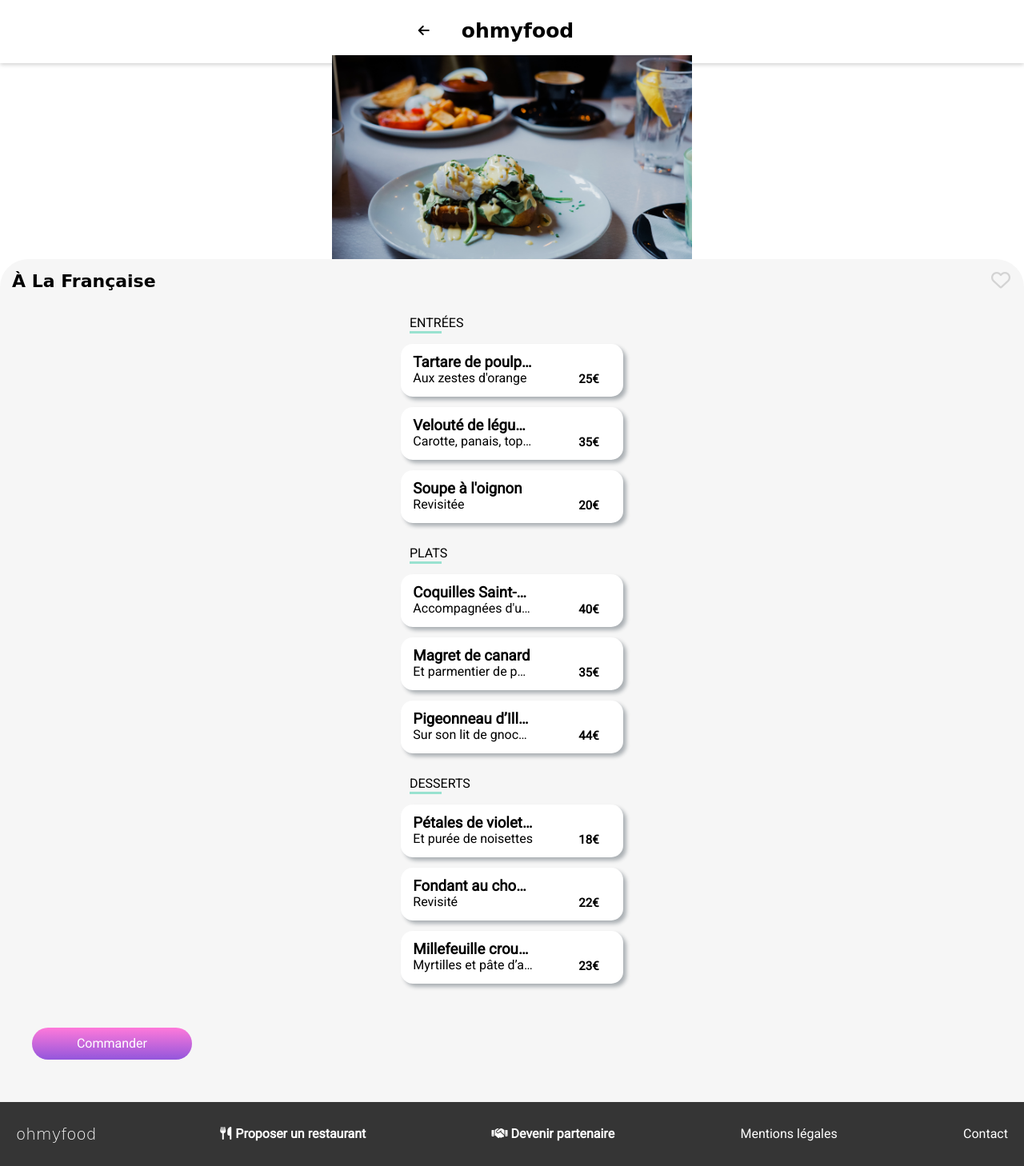
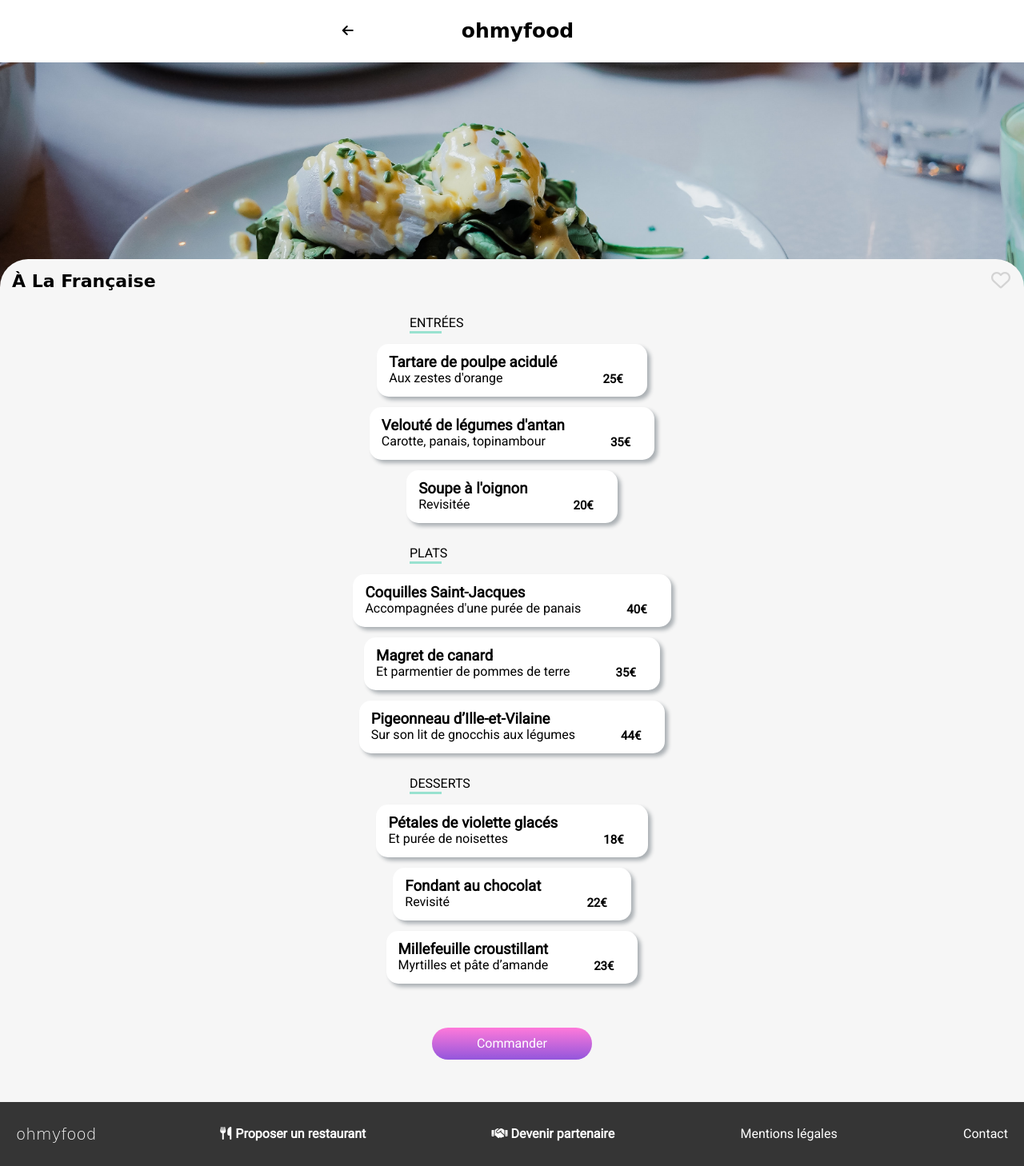
Before and after one commit to MaevaPrecourt/oh_my_food, a website: page html/francaise.html in a window 1280 px wide. Shown: the whole page at 80% size. Drawn offline with Linux system fonts and the light colour scheme; a web font is replaced by a local one.

Commit message:
Plus que le menu choice price à corriger 08/12

```diff
--- a/html/francaise.html
+++ b/html/francaise.html
@@ -198,10 +198,10 @@
                     </div>
                 </div>
             </article>
-            <div>
-                <button class="btn-explorer btn-order">Commander</button>
-            </div>
         </section>
+        <div id="btn-center">
+            <button class="btn-explorer btn-order">Commander</button>
+        </div>
         <footer class="footer">
             <ul>
                 <li class="footer__logo">ohmyfood</li>
--- a/sass/composants/composants.scss
+++ b/sass/composants/composants.scss
@@ -2,6 +2,9 @@
     position: relative;
     top: 30px;
     right: 40px;
+    @media screen and (min-width: 768px){
+        right: 135px;
+    }
 }
 
 .new {
@@ -67,14 +70,17 @@
     }
 }
 
-.btn-order {
-    position: relative;
-    left: 40px;
-    top: 22px;
-    &-enchantee {
+#btn-center {
+    background-color: $background-color;
+    display: flex;
+    justify-content: center;
+    .btn-order {
         position: relative;
-        right: -38px;
-        top: 23px;
+        top: -28px;
+        &-enchantee {
+            position: relative;
+            top: -27px;
+        }
     }
 }
 
--- a/sass/pages/_pageaccueil.scss
+++ b/sass/pages/_pageaccueil.scss
@@ -123,15 +123,16 @@ input {
     background-color: $background-color;
     margin-bottom: 0;
     padding: 50px 0 15px 10px;
-    #restaurants a {
-        color: #000;
-    }
 }
+
 #restaurants {
     background-color: $background-color;
     display: flex;
     flex-direction: column;
     padding: 15px 0;
+    a {
+        color: #000;
+    }
 }
 
 .article {
@@ -175,15 +176,5 @@ input {
                 padding-left: 5px;
             }
         }
-        h3 {
-            @media screen and (min-width: 768px) and (max-width: 991px){
-                font-size: 13px;
-            }
-        }
-        p {
-            @media screen and (min-width: 768px) and (max-width: 991px){
-                font-size: 12px;
-            }
-        }
     }
 }
--- a/sass/pages/_pagemenu.scss
+++ b/sass/pages/_pagemenu.scss
@@ -29,12 +29,13 @@
         position: relative;
         width: 100%;
     }
-    &__francaise {
-        position: absolute;
-        left: 0;
-        top: 78px;
-        width: 100%;
-    }
+}
+
+#img__francaise {
+    position: absolute;
+    left: 0;
+    top: 78px;
+    width: 100%;
 }
 
 .restaurantcontainer__title {
@@ -125,6 +126,9 @@
         text-overflow: ellipsis;
         white-space: nowrap;
         width: 150px;
+        @media screen and (min-width: 768px){
+            width: auto;
+        }
     }
     &__description {
         margin: 0;
@@ -133,6 +137,9 @@
         text-overflow: ellipsis;
         white-space: nowrap;
         width: 150px;
+        @media screen and (min-width: 768px){
+            width: auto;
+        }
         p {
             width: auto;
         }
```
Also changed, not shown: html/delice.html (+3 -3 lines), html/enchantee.html (+3 -3 lines), html/palette.html (+3 -3 lines), css/main.css, 1 other file.
